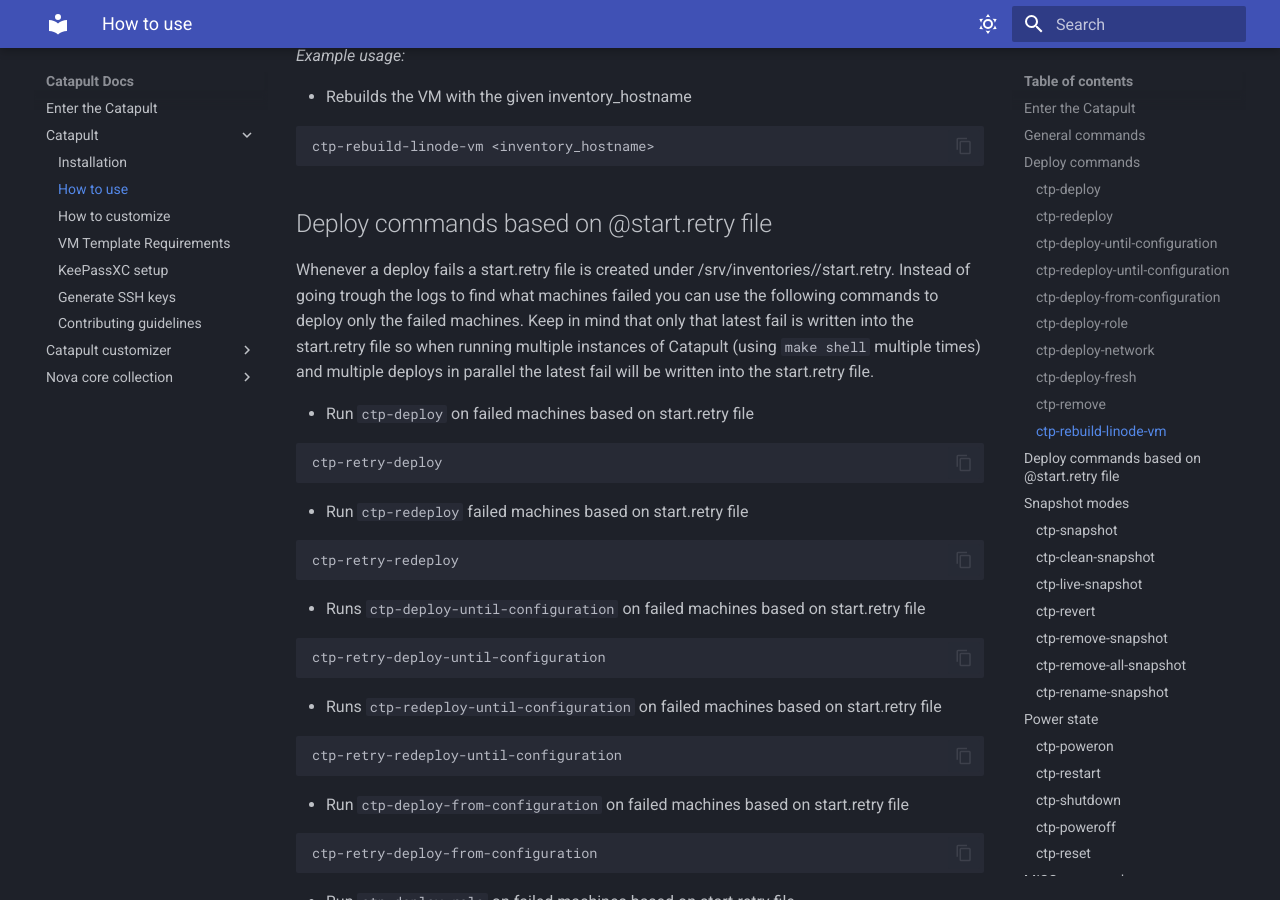
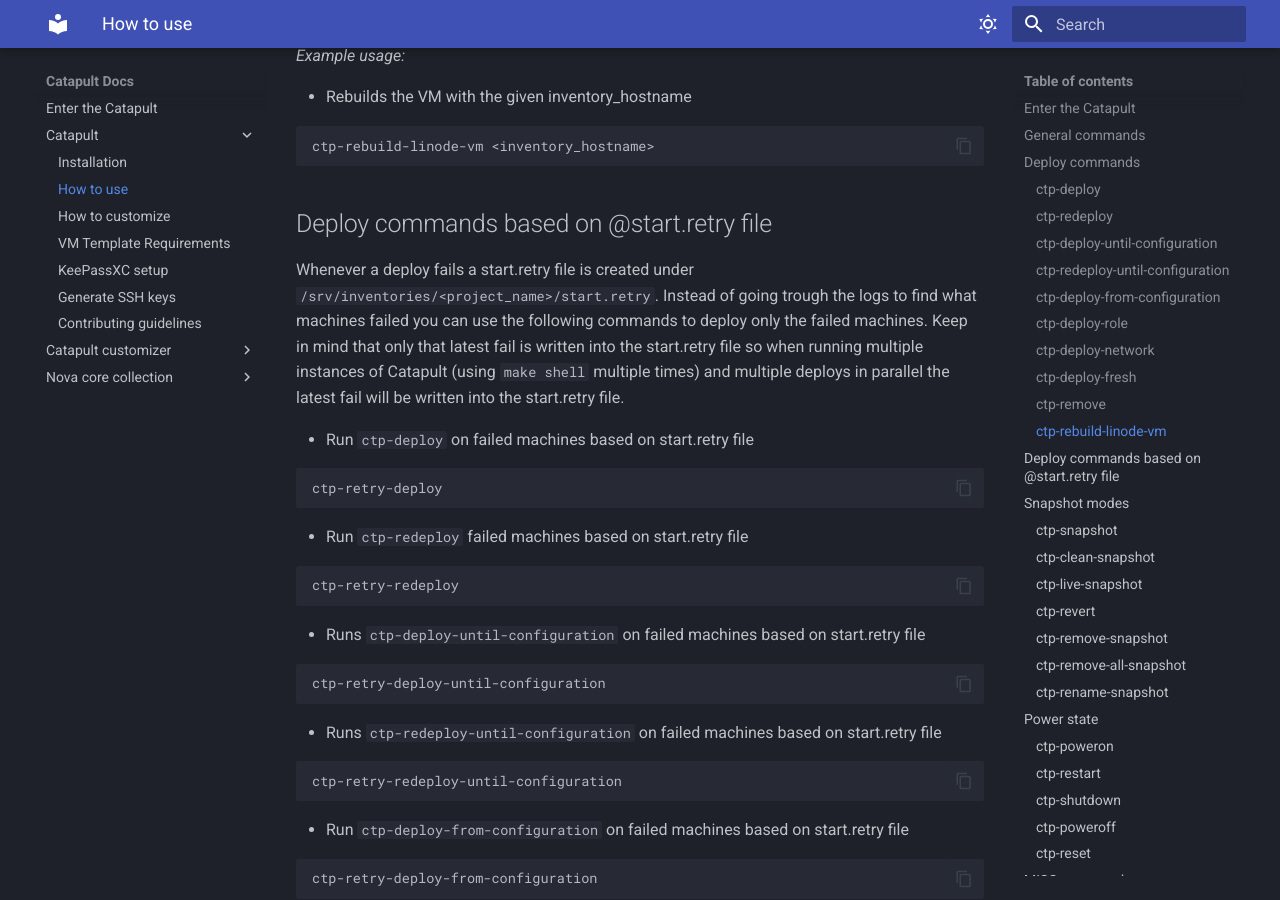
Before and after one commit to ClarifiedSecurity/catapult-docs, an MkDocs documentation site: the page built from docs/catapult/02-how-to-use.md, in a window 1280 px wide and 900 px high, scrolled down 3761 px. Built offline with MkDocs 1.6.1 and Material for MkDocs 9.7.7, drawn with Linux system fonts in a browser that asks for light colours; some of the changed text lies outside the part shown.

Commit message:
CatapultBot update docs

```diff
--- a/docs/catapult/02-how-to-use.md
+++ b/docs/catapult/02-how-to-use.md
@@ -78,7 +78,7 @@
 
 ### ctp-deploy-from-configuration
 
-Starts the play from /srv/<project_name>/pre_vm_role part of the playbook and runs until the end. This is a useful command during mass deploy when you have run the `ctp-deploy-until-configuration` first and then you want to configure the cloned machines. Should anything go wrong you can always revert to the snapshot and start again.
+Starts the play from `/srv/<project_name>/pre_vm_role part` of the playbook and runs until the end. This is a useful command during mass deploy when you have run the `ctp-deploy-until-configuration` first and then you want to configure the cloned machines. Should anything go wrong you can always revert to the snapshot and start again.
 
 _Example usage:_
 
@@ -90,7 +90,7 @@
 
 ### ctp-deploy-role
 
-Runs only the /srv/<project_name>/vm/<role_name> part of the playbook and then stops. This is a useful during role developing and or when you want to minimize the time it takes to configure something. For an example only reconfiguring the user accounts of the machine by using single_role with `nova.core.accounts` role.
+Runs only the `/srv/<project_name>/vm/<role_name>` part of the playbook and then stops. This is a useful during role developing and or when you want to minimize the time it takes to configure something. For an example only reconfiguring the user accounts of the machine by using single_role with `nova.core.accounts` role.
 
 _Example usage:_
 
@@ -162,7 +162,7 @@
 
 ## Deploy commands based on @start.retry file
 
-Whenever a deploy fails a start.retry file is created under /srv/inventories/<project_name>/start.retry. Instead of going trough the logs to find what machines failed you can use the following commands to deploy only the failed machines. Keep in mind that only that latest fail is written into the start.retry file so when running multiple instances of Catapult (using `make shell` multiple times) and multiple deploys in parallel the latest fail will be written into the start.retry file.
+Whenever a deploy fails a start.retry file is created under `/srv/inventories/<project_name>/start.retry`. Instead of going trough the logs to find what machines failed you can use the following commands to deploy only the failed machines. Keep in mind that only that latest fail is written into the start.retry file so when running multiple instances of Catapult (using `make shell` multiple times) and multiple deploys in parallel the latest fail will be written into the start.retry file.
 
 - Run `ctp-deploy` on failed machines based on start.retry file
 
@@ -279,7 +279,7 @@
 
 ### ctp-remove-snapshot
 
-Removing snapshot, requires -e snapshot_name=snapshot_name_to_remove or removes current snapshot if snapshot_name is not defined
+Removing snapshot, requires `-e snapshot_name=snapshot_name_to_remove` or removes current snapshot if snapshot_name is not defined
 
 _Example usage:_
 
@@ -299,7 +299,7 @@
 
 ### ctp-rename-snapshot
 
-Renaming snapshot, requires -e snapshot_name=existing_snapshot_name_to_rename -e new_snapshot_name=new_snapshot_name
+Renaming snapshot, requires `-e snapshot_name=existing_snapshot_name_to_rename -e new_snapshot_name=new_snapshot_name`
 
 _Example usage:_
 
@@ -405,7 +405,7 @@
 
 ### ctp-list-vars
 
-List (most) of the variables for the given inventory_hostname. This command is useful to check what variables are available in the given inventory_hostname. It is not a complete list of all the variables because of home some host_vars get loaded but it's useful when getting started with the role development.
+List (most) of the variables for the given inventory_hostname. This command is useful to check what variables are available in the given inventory_hostname. It is not a complete list of all the variables because of home some `host_vars` get loaded but it's useful when getting started with the role development.
 
 _Example usage:_
 
```
